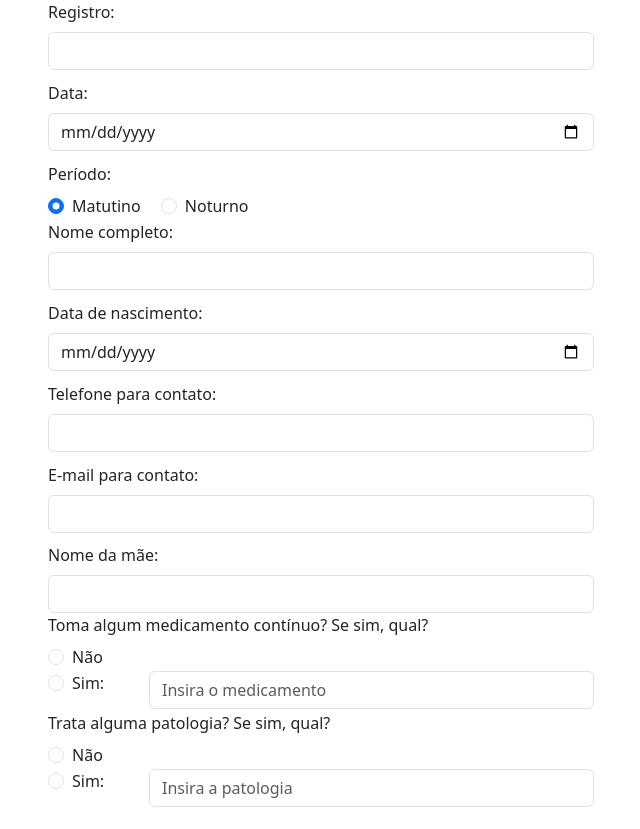
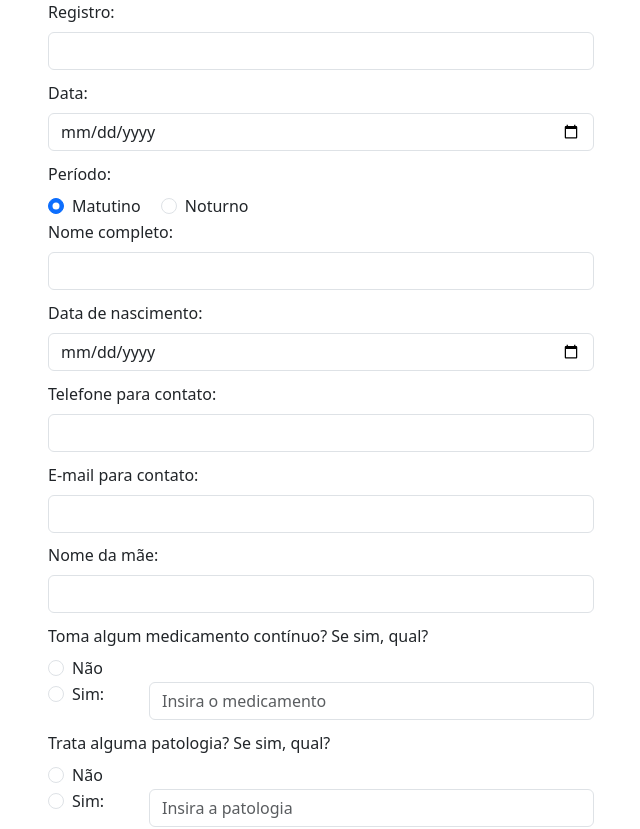
Before and after one commit to Matheusl-Silva/ProjetoDesenv, a PHP site: page /public/cadastropaciente.php in a window 1280 px wide. Shown: the whole page, without its empty margins (319-959 px from the left). Before the commit the page ends 807 px from the top, so only its background shows below. Run offline with PHP 8.4, Linux system fonts and the light colour scheme.

Commit message:
fix: ajuste css

```diff
--- a/css/cadastropaciente.css
+++ b/css/cadastropaciente.css
@@ -10,3 +10,7 @@
 p, .form-group{
     margin-bottom: 2%;
 }
+
+p{
+    margin-top: 2%;
+}
```
